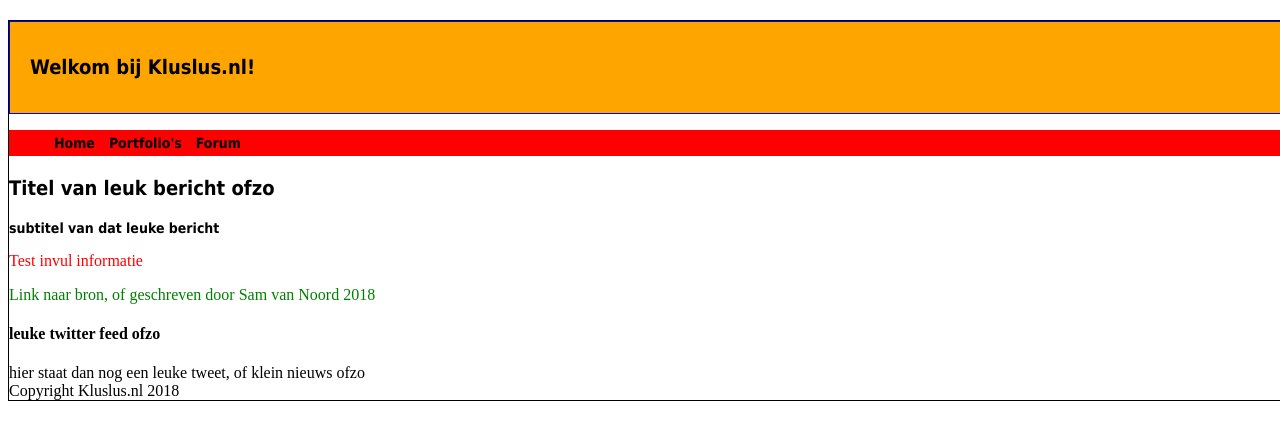
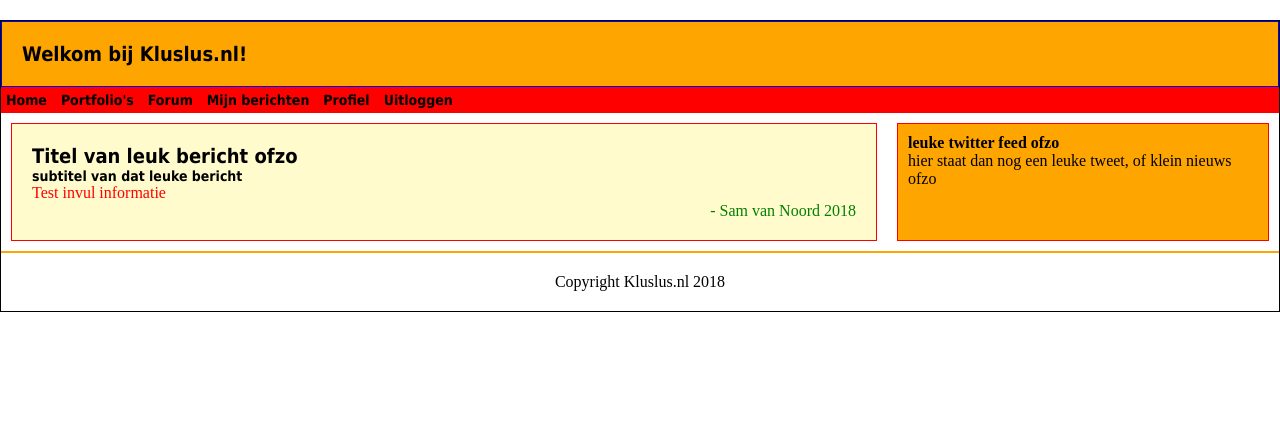
Before and after one commit to slvn99/Kluslus.nl, a PHP site: page /Home.html in a window 1280 px wide. Shown: the top 440 px of the page. Run offline with PHP 8.4, Linux system fonts and the light colour scheme.

Commit message:
flexible updating news

```diff
--- a/Website shit/Home.css
+++ b/Website shit/Home.css
@@ -1,7 +1,7 @@
 p:nth-child(odd){color:green;}
 p:nth-child(even){color:red;}
-<!--dit is een comment-->
-<!--p is gewoon iets wat er voor zorgt dat alleen p's geselecteerd worden (p van paragraph)-->
+/*dit is een comment*/
+/*p is gewoon iets wat er voor zorgt dat alleen p's geselecteerd worden (p van paragraph)*/
 
 *{
 	margin: 0px;
@@ -17,13 +17,17 @@
 	display:block;
 }
 body{
-	text-align:center;
+	width: 100%;
+	display: flex;
+	justify-content: center;
 }
 #alles{
 	border: 1px solid black;
-	width: 1300px;
-	margin: 20px auto;
-	text-align: left;
+	max-width: 1300px;
+	margin: 20px 0px;
+	display: flex;
+	flex-direction: column;
+	flex: 1 1 auto;
 }
 #top_header{
 	background: orange;
@@ -40,3 +44,38 @@
 	padding: 5px;
 	font: bold 14px Tahoma;
 }
+#updating_news{
+	display: flex;
+	flex-direction: row;
+	flex: 1 1 auto;
+}
+#main_section{
+	width: 850px
+	margin: 15px; /* 900 px, nog 400px over*/
+	padding: 10px;
+	flex: 1 1 auto;
+}
+#the_feed{
+	border: 1px solid red;
+	float: right;
+	width: 350px;
+	margin: 10px;
+	padding: 10px;
+	background: #ffa500;
+	flex: 1 1 350;
+}
+#the_footer{
+	clear: both;
+	text-align: center;
+	padding: 20px;
+	border-top: 2px solid orange;
+}
+article{
+	background: #fffbcc;
+	border: 1px solid red;
+	padding: 20px;
+
+}
+article footer{
+	text-align: right;
+}
--- a/Website shit/Home.html
+++ b/Website shit/Home.html
@@ -18,10 +18,14 @@
 				<LI>Home</LI>
 				<LI>Portfolio's</LI>
 				<LI>Forum</LI>
+				<LI>Mijn berichten</LI>
+				<LI>Profiel</LI>
+				<LI>Uitloggen</LI>
 			<UL>
 		</NAV>
 
-		<SECTION>
+		<DIV id="updating_news">
+		<SECTION id="main_section">
 			<ARTICLE>
 				<HEAD>
 					<HGROUP>
@@ -33,7 +37,7 @@
 				<P>Test invul informatie</P>
 
 				<FOOTER>
-					<P>Link naar bron, of geschreven door Sam van Noord 2018</P>
+					<P>- Sam van Noord 2018</P>
 				</FOOTER>
 			</ARTICLE>
 		</SECTION>
@@ -42,6 +46,7 @@
 			<H4>leuke twitter feed ofzo</H4>
 			hier staat dan nog een leuke tweet, of klein nieuws ofzo
 		</ASIDE>
+		</DIV>
 
 		<FOOTER id="the_footer">
 			Copyright Kluslus.nl 2018
```
